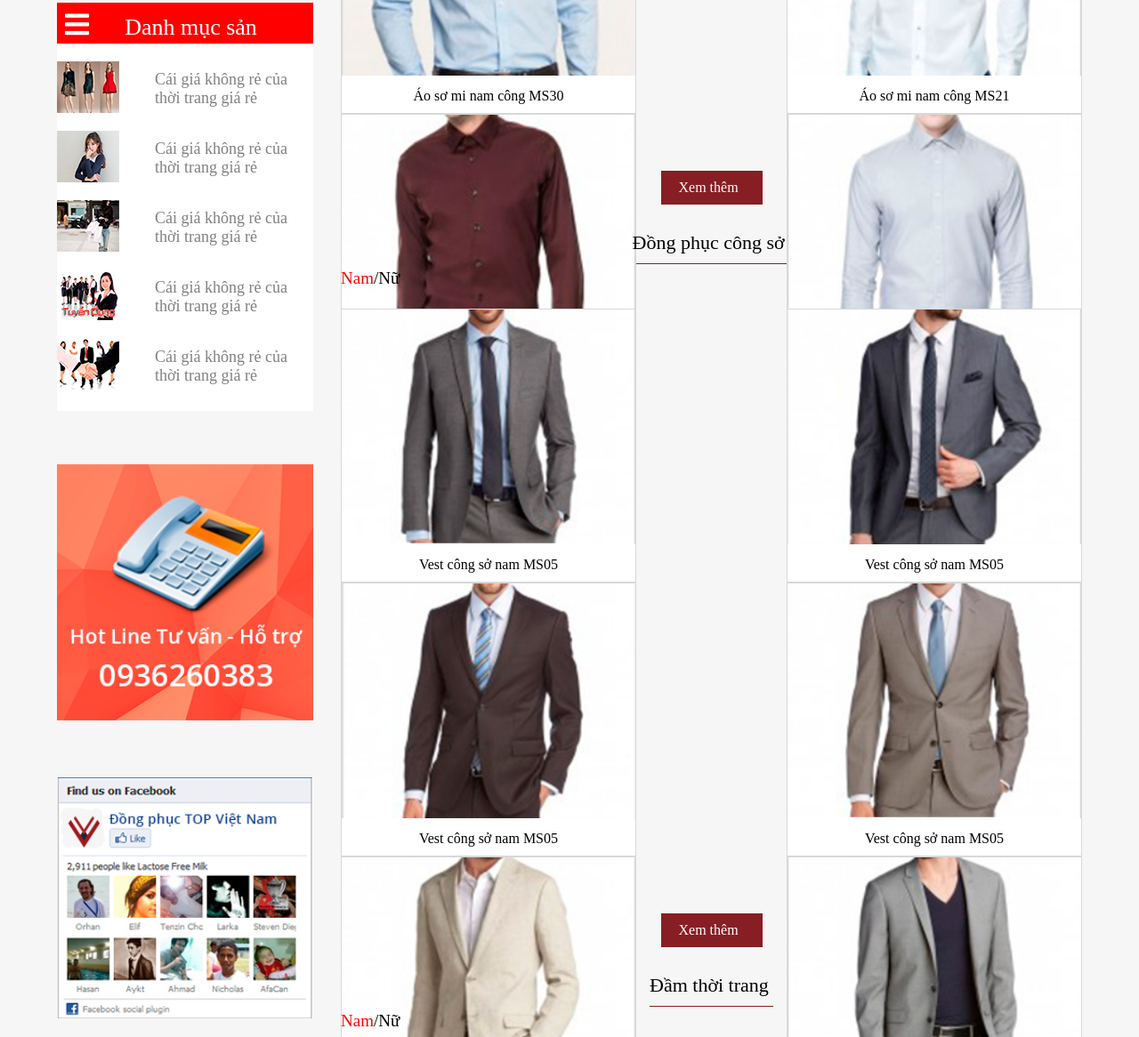
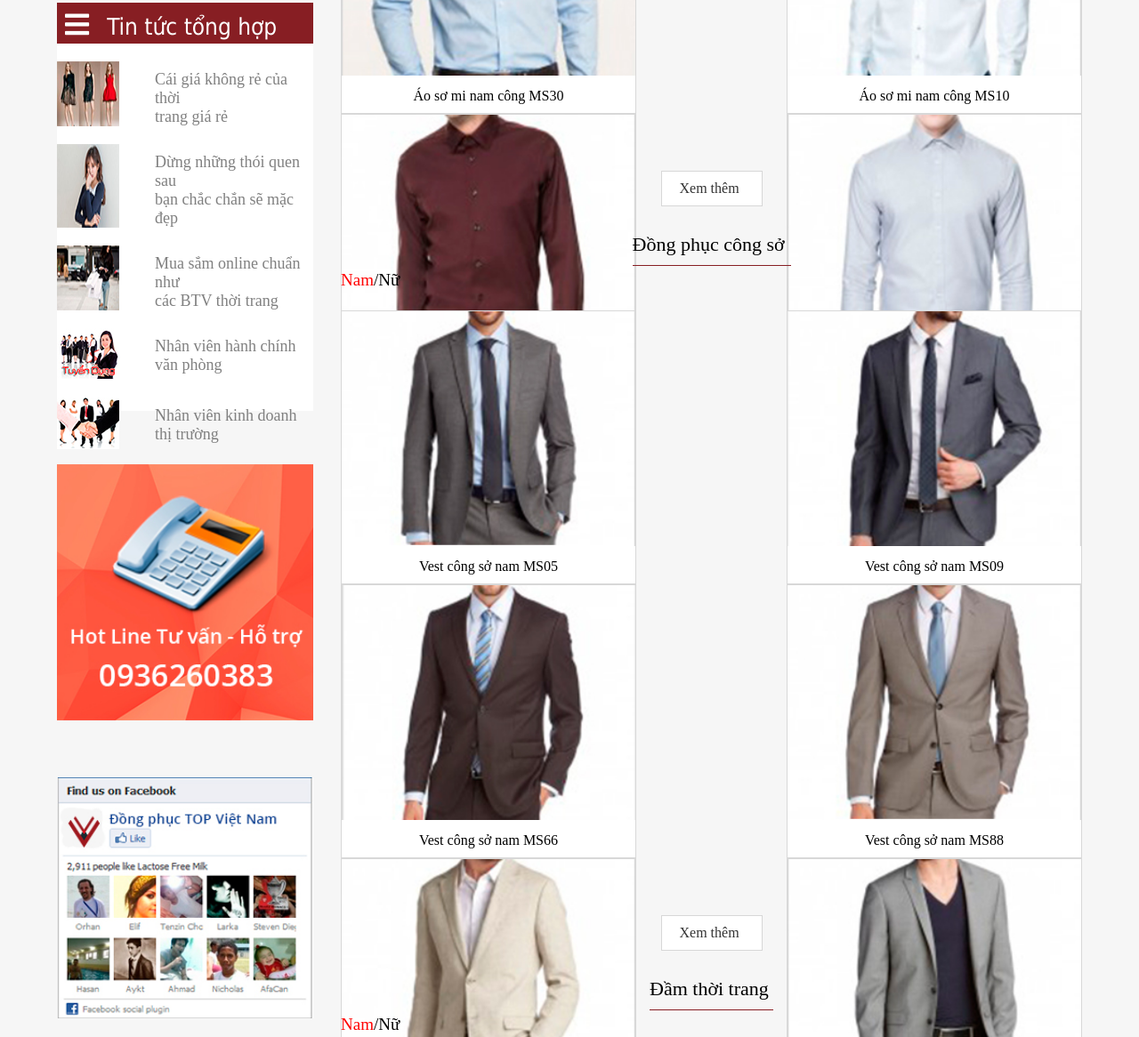
Before and after one commit to vietanhcao/bai-tap-nho, a plain HTML site: page index.html in a window 1280 px wide. Shown: the part 1392-2558 px from the top of the page at 89% size. Drawn offline with Linux system fonts and the light colour scheme.

Commit message:
add scrool anh edit html css

```diff
--- a/css/1.css
+++ b/css/1.css
@@ -3,7 +3,9 @@
     padding: 0;
     box-sizing: border-box;
 }
-
+body{
+    background-color: #f6f6f6;
+}
 .tintonghop {
     background: white;
     height: 459px;
@@ -26,13 +28,15 @@
 
 .nendo span {
     margin-left: 20px;
+    display: inline-block;
 }
 
 .nendo {
-    background: red;
+    background: #871e23;
     color: white;
     height: 46px;
     padding: 9px;
+    font-family: tahoma;
 }
 
 .cot1phai {
@@ -56,6 +60,7 @@ i.zmdi.zmdi-rss, i.zmdi.zmdi-facebook,i.zmdi.zmdi-pinterest, i.zmdi.zmdi-email{
     height: 28px;
     border-radius: 50%;
     font-size: 23px;
+    color: white;
 }
 
 .footerduoi {
@@ -81,7 +86,7 @@ i.zmdi.zmdi-rss, i.zmdi.zmdi-facebook,i.zmdi.zmdi-pinterest, i.zmdi.zmdi-email{
     top: 0;
     left: 0;
     margin: 0;
-    background:  #0000007d url('../images/sechear.png') no-repeat center center;
+    background: #0000007d url('../images/sechear.png') no-repeat center center !important;
     transition: 1s all;
     opacity: 0;
 }
@@ -106,6 +111,7 @@ input[type="email"] {
     background: #a12f35;
     border-color: #a12f35;
     font-size: 15px;
+    cursor: pointer;
 }
 
 .cot1 span {
@@ -206,6 +212,7 @@ input[type="text"] {
     color: white;
     font-size: 24px;
     padding: 6px;
+    cursor: pointer;
 }
 
 .quangcao i.fas.fa-angle-left {
@@ -216,6 +223,7 @@ input[type="text"] {
     color: white;
     font-size: 24px;
     padding: 6px;
+    cursor: pointer;
 }
 
 .nutraiphai {
@@ -238,12 +246,17 @@ input[type="text"] {
 }
 
 .tintonghop .nendo span {
-    padding-left: 20px;
+    padding-left: 0px;
     font-size: 26px;
 }
 
 .aosomi {
     margin-bottom: 20px;
+    opacity: 0;
+    transition: 1s;
+}
+
+.aosomi.ao1 {
 }
 
 .aosomi a {
@@ -252,10 +265,13 @@ input[type="text"] {
     margin: 0 auto;
     display: block;
     padding: 10px 20px;
-    background: #871e23;
-    color: white;
+    color: #333333;
+    background: white;
     margin-top: -11px;
+    border: 1px solid #d7d7d7;
 }
+
+.aosomi a:hover {background: #871e23;color: white;}
 
 ._1anh p {
     padding: 10px 0;
@@ -508,5 +524,23 @@ header {
     width: 100%;
     display: flex;
 }
+/* responsive */
+
+
 /*  scroll top */
 nav.fixtop {position: fixed;top: 0;left: 0;z-index: 99;border: none;height: 53px;}
+/* scroll di len */
+
+.dilen {
+    animation: dilen1 1s forwards;
+}
+@-webkit-keyframes dilen1 {
+    from {
+        transform: translateY(300px);
+
+    }
+    to {
+        transform: translateY(0);
+        opacity: 1;
+    }
+}
--- a/index.html
+++ b/index.html
@@ -80,26 +80,33 @@
 					<img src="images/anhcottrai1.jpg" alt="">
 				</div>
 				<div class="tintonghop">
-					<div class="nendo"><i class="fas fa-bars"></i><span>Danh mục sản phẩm</span></div>
+					<div class="nendo"><i class="fas fa-bars"></i><span>Tin tức tổng hợp</span></div>
 					<div class="khoitonghop">
 						<img src="images/khoi1.jpg" alt="">
-						<p>Cái giá không rẻ của thời trang giá rẻ</p>
+						<p>Cái giá không rẻ của thời <br> trang giá rẻ</p>
 					</div>
 					<div class="khoitonghop">
 						<img src="images/khoi2.jpg" alt="">
-						<p>Cái giá không rẻ của thời trang giá rẻ</p>
+						<p>Dừng những thói quen sau<br>
+							bạn chắc chắn sẽ mặc đẹp
+													</p>
 					</div>
 					<div class="khoitonghop">
 						<img src="images/khoi3.jpg" alt="">
-						<p>Cái giá không rẻ của thời trang giá rẻ</p>
+						<p>Mua sắm online chuẩn như <br>
+							các BTV thời trang
+						</p>
 					</div>
 					<div class="khoitonghop">
 						<img src="images/khoi4.jpg" alt="">
-						<p>Cái giá không rẻ của thời trang giá rẻ</p>
+						<p>Nhân viên hành chính <br>
+							văn phòng
+						</p>
 					</div>
 					<div class="khoitonghop">
 						<img src="images/khoi5.jpg" alt="">
-						<p>Cái giá không rẻ của thời trang giá rẻ</p>
+						<p>Nhân viên kinh doanh <br>
+						thị trường</p>
 					</div>
 
 				</div>
@@ -145,24 +152,45 @@
 							<p>Áo sơ mi nam công MS21</p>
 						</div>
 						<div class="_1anh">
+
+							<div class="pro_img">
 								<img src="images/2.jpg" alt="">
+								<a href="" class="ovlay">	</a>
+
+							</div>
 							<p>Áo sơ mi nam công MS24</p>
 						</div>
 						<div class="_1anh">
+							<div class="pro_img">
 								<img src="images/3.jpg" alt="">
+								<a href="" class="ovlay">	</a>
+
+							</div>
 							<p>Áo sơ mi nam công MS30</p>
 						</div>
 						<div class="_1anh">
+							<div class="pro_img">
 								<img src="images/4.jpg" alt="">
-							<p>Áo sơ mi nam công MS21</p>
+								<a href="" class="ovlay">	</a>
+
+							</div>
+							<p>Áo sơ mi nam công MS10</p>
 						</div>
 						<div class="_1anh">
+							<div class="pro_img">
 								<img src="images/5.jpg" alt="">
-							<p>Áo sơ mi nam công MS24</p>
+								<a href="" class="ovlay">	</a>
+
+							</div>
+							<p>Áo sơ mi nam công MS11</p>
 						</div>
 						<div class="_1anh">
+							<div class="pro_img">
 								<img src="images/6.jpg" alt="">
-							<p>Áo sơ mi nam công MS30</p>
+								<a href="" class="ovlay">	</a>
+
+							</div>
+							<p>Áo sơ mi nam công MS36</p>
 						</div> <!-- het anh1 -->
 					</div> <!-- het cac anh -->
 					<a href="">Xem thêm</a>
@@ -176,28 +204,52 @@
 					</div>
 					<div class="cacanh">
 						<div class="_1anh">
+							<div class="pro_img">
 								<img src="images/7.jpg" alt="">
+								<a href="" class="ovlay">	</a>
+
+							</div>
 							<p>Vest công sở nam MS05</p>
 						</div>
 						<div class="_1anh">
+							<div class="pro_img">
 								<img src="images/8.jpg" alt="">
-							<p>Vest công sở nam MS05</p>
+								<a href="" class="ovlay">	</a>
+
+							</div>
+							<p>Vest công sở nam MS09</p>
 						</div>
 						<div class="_1anh">
+							<div class="pro_img">
 								<img src="images/9.jpg" alt="">
-							<p>Vest công sở nam MS05</p>
+								<a href="" class="ovlay">	</a>
+
+							</div>
+							<p>Vest công sở nam MS66</p>
 						</div>
 						<div class="_1anh">
+							<div class="pro_img">
 								<img src="images/10.jpg" alt="">
-							<p>Vest công sở nam MS05</p>
+								<a href="" class="ovlay">	</a>
+
+							</div>
+							<p>Vest công sở nam MS88</p>
 						</div>
 						<div class="_1anh">
+							<div class="pro_img">
 								<img src="images/11.jpg" alt="">
-							<p>Vest công sở nam MS05</p>
+								<a href="" class="ovlay">	</a>
+
+							</div>
+							<p>Vest công sở nam MS23</p>
 						</div>
 						<div class="_1anh">
+							<div class="pro_img">
 								<img src="images/12.jpg" alt="">
-							<p>Vest công sở nam MS05</p>
+								<a href="" class="ovlay">	</a>
+
+							</div>
+							<p>Vest công sở nam MS66</p>
 						</div> <!-- het anh1 -->
 					</div> <!-- het cac anh -->
 					<a href="">Xem thêm</a>
@@ -211,28 +263,52 @@
 					</div>
 					<div class="cacanh">
 						<div class="_1anh">
+							<div class="pro_img">
 								<img src="images/13.jpg" alt="">
-							<p>Áo sơ mi nam công MS21</p>
+								<a href="" class="ovlay">	</a>
+
+							</div>
+							<p>Đầm công sở MS56</p>
 						</div>
 						<div class="_1anh">
+							<div class="pro_img">
 								<img src="images/14.jpg" alt="">
-							<p>Áo sơ mi nam công MS24</p>
+								<a href="" class="ovlay">	</a>
+
+							</div>
+							<p>Đầm công sở MS22</p>
 						</div>
 						<div class="_1anh">
+							<div class="pro_img">
 								<img src="images/15.jpg" alt="">
-							<p>Áo sơ mi nam công MS30</p>
+								<a href="" class="ovlay">	</a>
+
+							</div>
+							<p>Đầm công sở MS64</p>
 						</div>
 						<div class="_1anh">
+							<div class="pro_img">
 								<img src="images/16.jpg" alt="">
-							<p>Áo sơ mi nam công MS21</p>
+								<a href="" class="ovlay">	</a>
+
+							</div>
+							<p>Đầm công sở MS65</p>
 						</div>
 						<div class="_1anh">
+							<div class="pro_img">
 								<img src="images/17.jpg" alt="">
-							<p>Áo sơ mi nam công MS24</p>
+								<a href="" class="ovlay">	</a>
+
+							</div>
+							<p>Đầm công sở MS23</p>
 						</div>
 						<div class="_1anh">
+							 <div class="pro_img">
 								<img src="images/18.jpg" alt="">
-							<p>Áo sơ mi nam công MS30</p>
+								<a href="" class="ovlay">	</a>
+
+							</div>
+							<p>Đầm công sở MS30</p>
 						</div> <!-- het anh1 -->
 					</div> <!-- het cac anh -->
 					<a href="">Xem thêm</a>
@@ -268,6 +344,7 @@
 
 
 						<i class="fas fa-angle-right"></i>
+
 
 					</div>
 				</div>
@@ -335,10 +412,10 @@
 			<div class="footerduoi">
 				<p>Copyright © 2016 Công ty cố phần phát triển T.O,P Việt Nam</p>
 				<div class="iconlinhtinh">
-					<i class="zmdi zmdi-rss"></i>
-					<i class="zmdi zmdi-email"></i>
-					<i class="zmdi zmdi-pinterest"></i>
-					<i class="zmdi zmdi-facebook"></i>
+					<a href=""><i class="zmdi zmdi-rss"></i></a>
+					<a href=""><i class="zmdi zmdi-email"></i></a>
+					<a href=""><i class="zmdi zmdi-pinterest"></i></a>
+					<a href=""><i class="zmdi zmdi-facebook"></i></a>
 				</div>
 			</div>
 		</div>
--- a/js/1.js
+++ b/js/1.js
@@ -19,3 +19,17 @@ function cuon() {
 	}
 
 }
+let aosomi = document.querySelectorAll('.aosomi');
+
+
+window.addEventListener('scroll', hienlen);
+
+	function hienlen(){
+		for(var i = 0; i < aosomi.length; i++){
+	let vitris3 = aosomi[i].offsetTop;
+	console.log(vitris3);
+	if (window.pageYOffset > vitris3-500 ){
+		aosomi[i].classList.add('dilen');
+	}
+}
+}
```
Also changed, not shown: 2 other files. Lines whose indentation alone changed are shown as unchanged.
